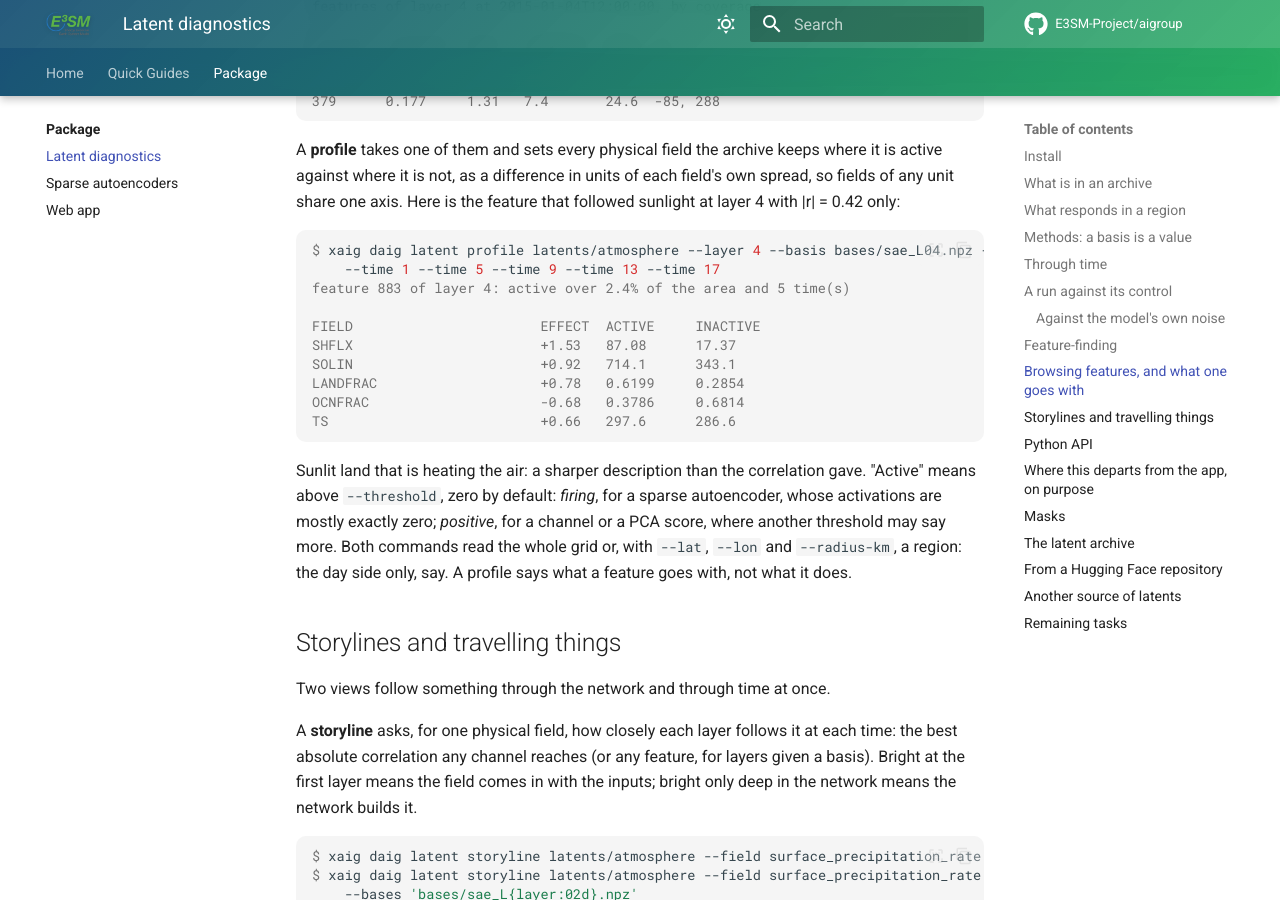
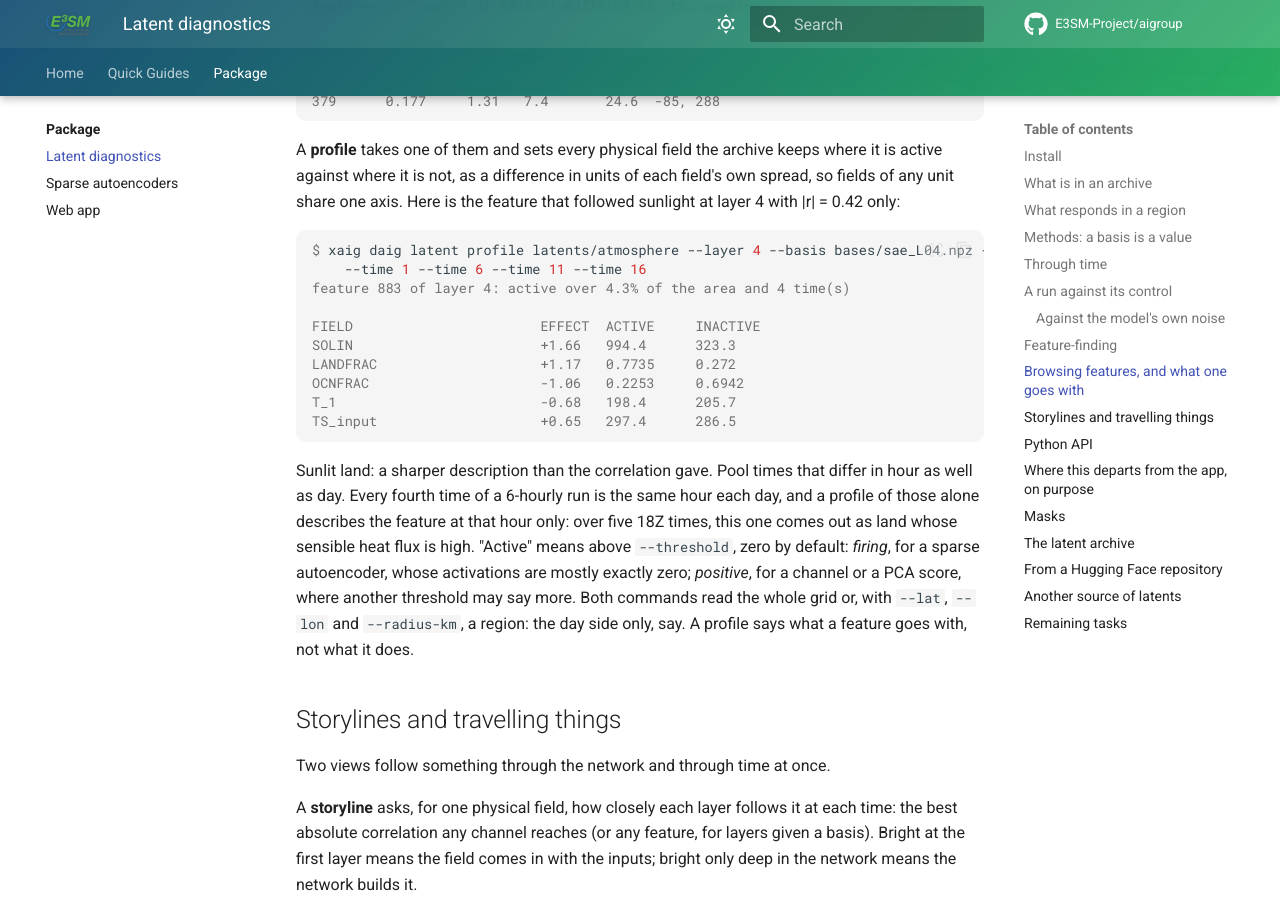
Before and after one commit to E3SM-Project/aigroup, an MkDocs documentation site: the page built from docs/package/latents.md, in a window 1280 px wide and 900 px high, scrolled down 5805 px. Built offline with MkDocs 1.6.1 and Material for MkDocs 9.7.7, drawn with Linux system fonts in a browser that asks for light colours; comment, search, counter and statistics services are not loaded.

Commit message:
profile over times that differ in hour, not the same hour each day

````diff
--- a/docs/package/latents.md
+++ b/docs/package/latents.md
@@ -273,18 +273,21 @@ with |r| = 0.42 only:
 
 ```console
 $ xaig daig latent profile latents/atmosphere --layer 4 --basis bases/sae_L04.npz --feature 883 \
-    --time 1 --time 5 --time 9 --time 13 --time 17
-feature 883 of layer 4: active over 2.4% of the area and 5 time(s)
+    --time 1 --time 6 --time 11 --time 16
+feature 883 of layer 4: active over 4.3% of the area and 4 time(s)
 
 FIELD                       EFFECT  ACTIVE     INACTIVE
-SHFLX                       +1.53   87.08      17.37
-SOLIN                       +0.92   714.1      343.1
-LANDFRAC                    +0.78   0.6199     0.2854
-OCNFRAC                     -0.68   0.3786     0.6814
-TS                          +0.66   297.6      286.6
+SOLIN                       +1.66   994.4      323.3
+LANDFRAC                    +1.17   0.7735     0.272
+OCNFRAC                     -1.06   0.2253     0.6942
+T_1                         -0.68   198.4      205.7
+TS_input                    +0.65   297.4      286.5
 ```
 
-Sunlit land that is heating the air: a sharper description than the correlation gave.
+Sunlit land: a sharper description than the correlation gave. Pool times that differ in hour
+as well as day. Every fourth time of a 6-hourly run is the same hour each day, and a profile
+of those alone describes the feature at that hour only: over five 18Z times, this one comes
+out as land whose sensible heat flux is high.
 "Active" means above `--threshold`, zero by default: *firing*, for a sparse autoencoder,
 whose activations are mostly exactly zero; *positive*, for a channel or a PCA score, where
 another threshold may say more. Both commands read the whole grid or, with `--lat`,
````
Also changed, not shown: other parts of docs/package/latents.md (+1 -1 lines), 1 other file.
